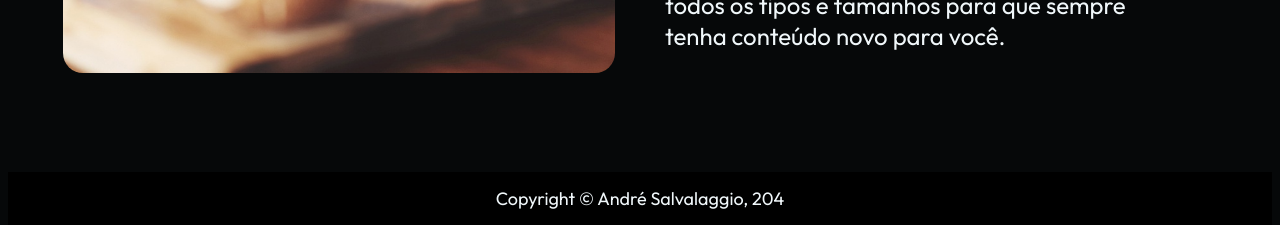
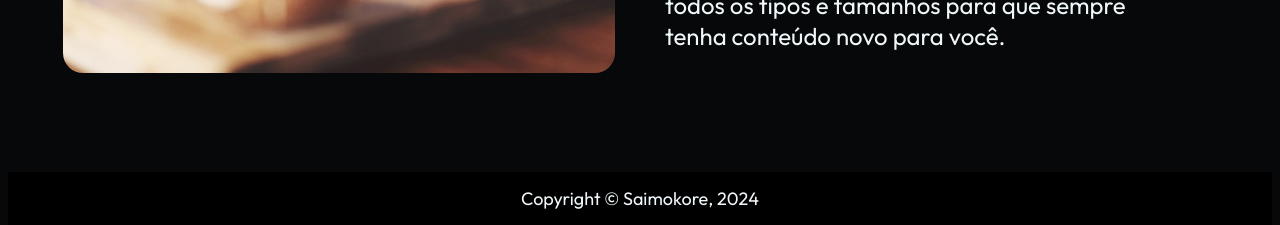
Before and after one commit to Saimokore/saimokore.online, a plain HTML site: page index.html in a window 1280 px wide. Shown: the part 2666-2891 px from the top of the page. Drawn offline with Linux system fonts and the light colour scheme.

Commit message:
V0.2
undoxxei

```diff
--- a/index.html
+++ b/index.html
@@ -271,6 +271,6 @@
       </div>
    </body>
    <footer>
-      Copyright © André Salvalaggio, 204
+      Copyright © Saimokore, 2024
    </footer>
 </html>
```
